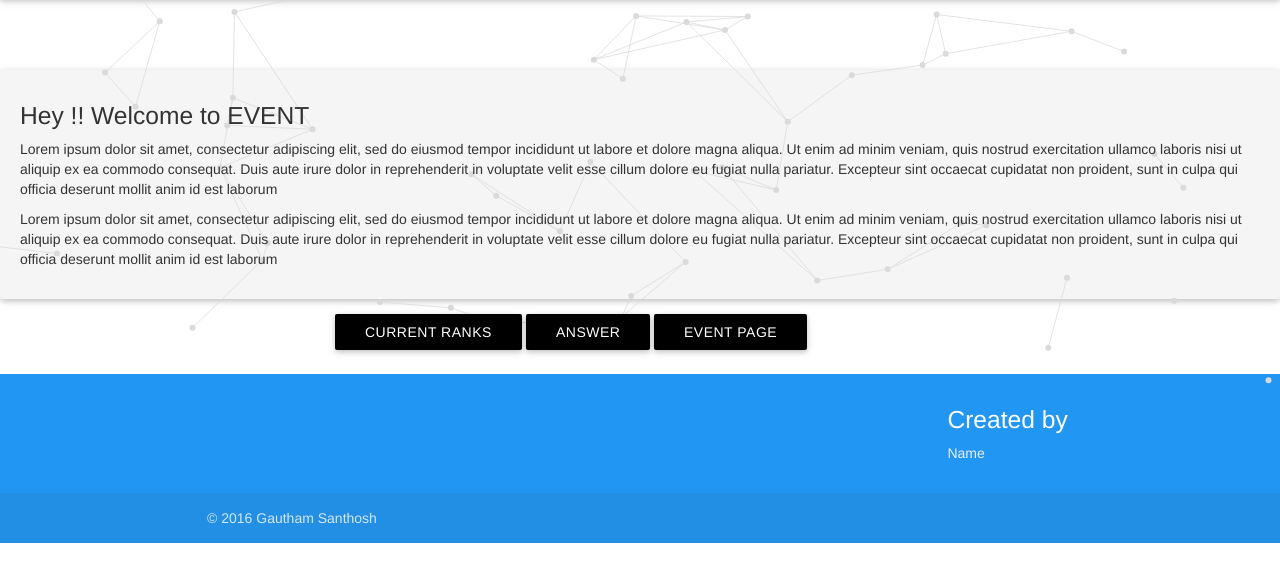
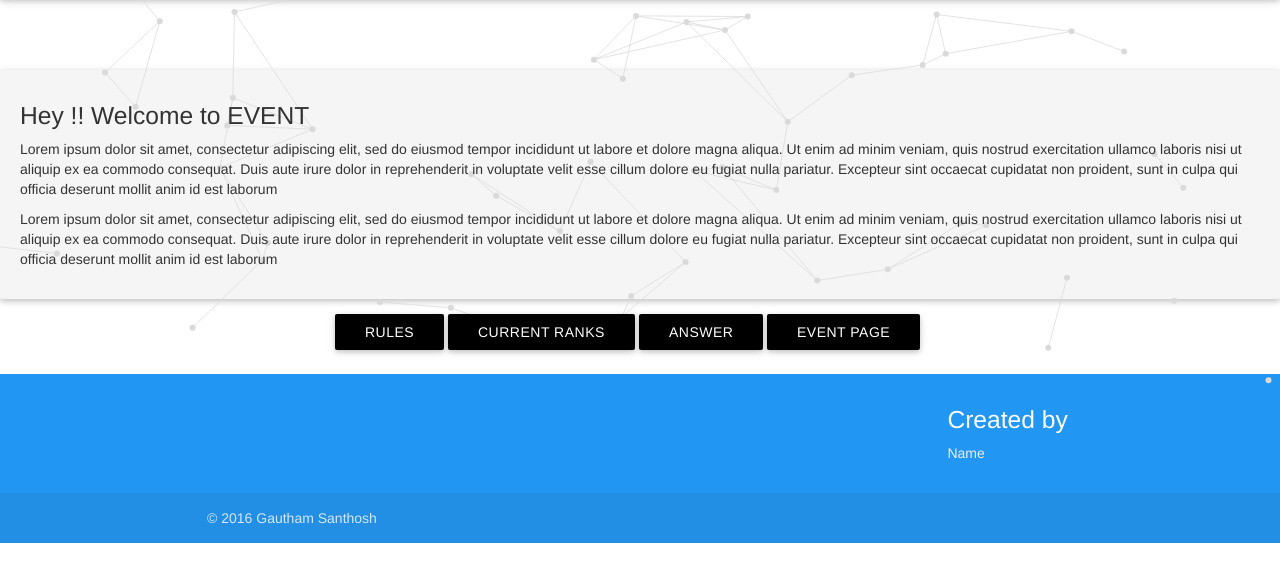
Before and after one commit to gauthamzz/Django-EventPlatform, a Django app: page /website/ in a window 1280 px wide. Shown: the part 65-647 px from the top of the page. Run offline with Django 3.2, Linux system fonts and the light colour scheme; some libraries are stand-ins or nearby versions.

Commit message:
Update index.html

```diff
--- a/wsgi/stegolica/templates/index.html
+++ b/wsgi/stegolica/templates/index.html
@@ -36,7 +36,7 @@
             </div>
             <div class="col-sm-8 col-sm-offset-3">
 
-
+                <a href='/website/rules' class="black waves-effect waves-light btn" role="button">Rules</a>
                 <a href='/website/rank' class="black waves-effect waves-light btn" role="button">Current Ranks</a>
                 <a href='/website/1' class="black waves-effect waves-light btn" role="button">Answer</a>
                 <a href='Link to event page' class="black waves-effect waves-light btn" role="button">Event Page</a>
```
